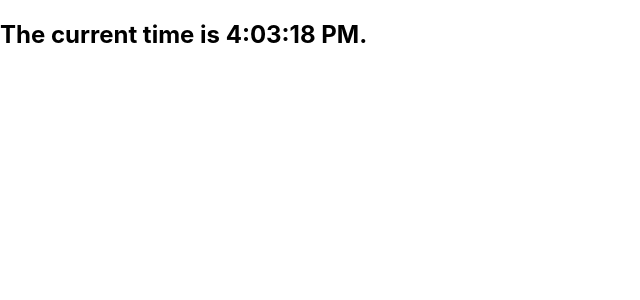
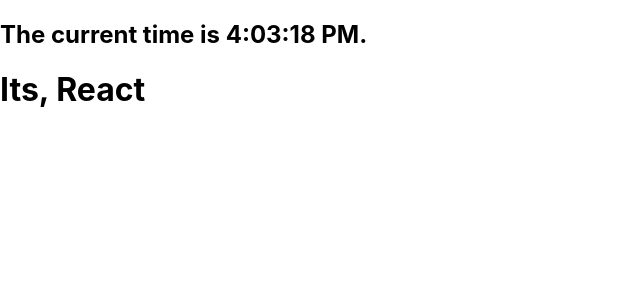
Before and after one commit to prashanth-g/react_playground, a React (Create React App) app: page / in a window 1280 px wide. Shown: the top 300 px of the page, without its empty margins (0-640 px from the left). Built offline with nearby package versions, Linux system fonts and the light colour scheme.

Commit message:
Added Components

```diff
--- a/public/index.html
+++ b/public/index.html
@@ -26,6 +26,7 @@
       You need to enable JavaScript to run this app.
     </noscript>
     <div id="root"></div>
+    <div id="dev"></div>
     <!--
       This HTML file is a template.
       If you open it directly in the browser, you will see an empty page.
--- /dev/null
+++ b/src/Message.js
@@ -0,0 +1,15 @@
+import React, { Component } from 'react';
+
+import Welcome from './Welcome';
+
+class  Message extends Component {
+  render() {
+    return (
+      <div>
+        <Welcome name="React" />
+      </div>
+    );
+  }
+}
+
+export default Message;
--- /dev/null
+++ b/src/Welcome.js
@@ -0,0 +1,11 @@
+import React, { Component } from 'react';
+
+class Welcome extends Component {
+  render() {
+    return (
+        <h1>Its, {this.props.name}</h1>
+    );
+  }
+}
+
+export default Welcome;
--- a/src/index.js
+++ b/src/index.js
@@ -2,6 +2,7 @@
 import ReactDOM from 'react-dom';
 import './index.css';
 import Jsx from './Jsx';
+import Message from './Message';
 import * as serviceWorker from './serviceWorker';
 
 ReactDOM.render(<Jsx />, document.getElementById('root'));
@@ -23,4 +24,6 @@
 
 setInterval(tick, 1000);
 
+ReactDOM.render(<Message />, document.getElementById('dev'));
+
 serviceWorker.unregister();
```
